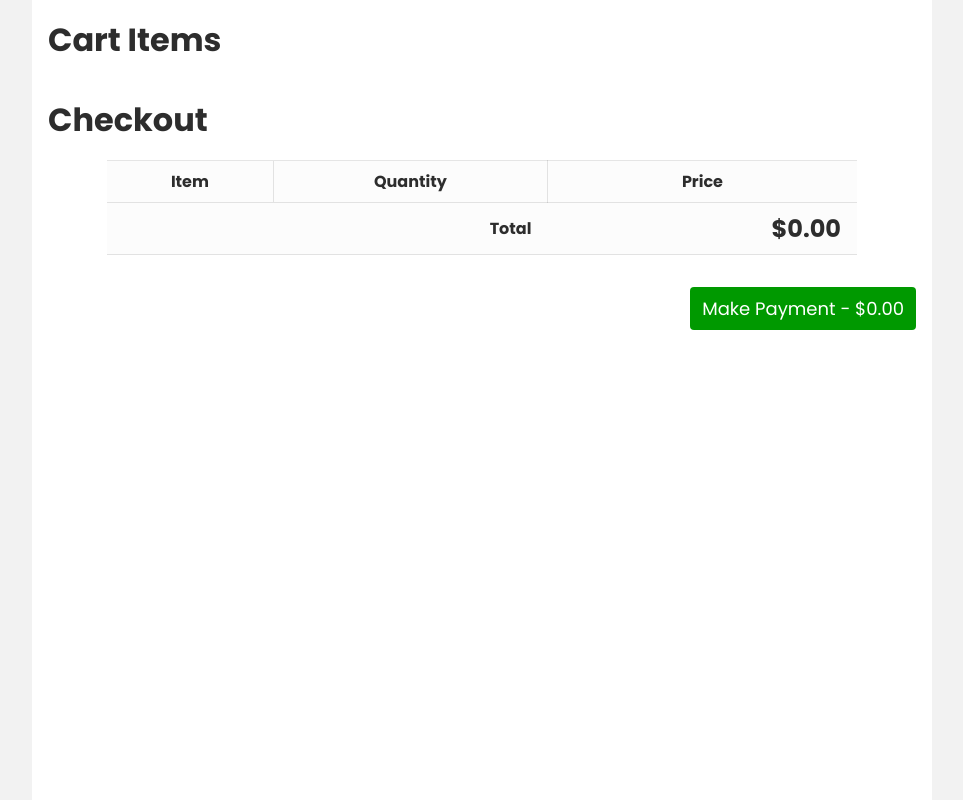
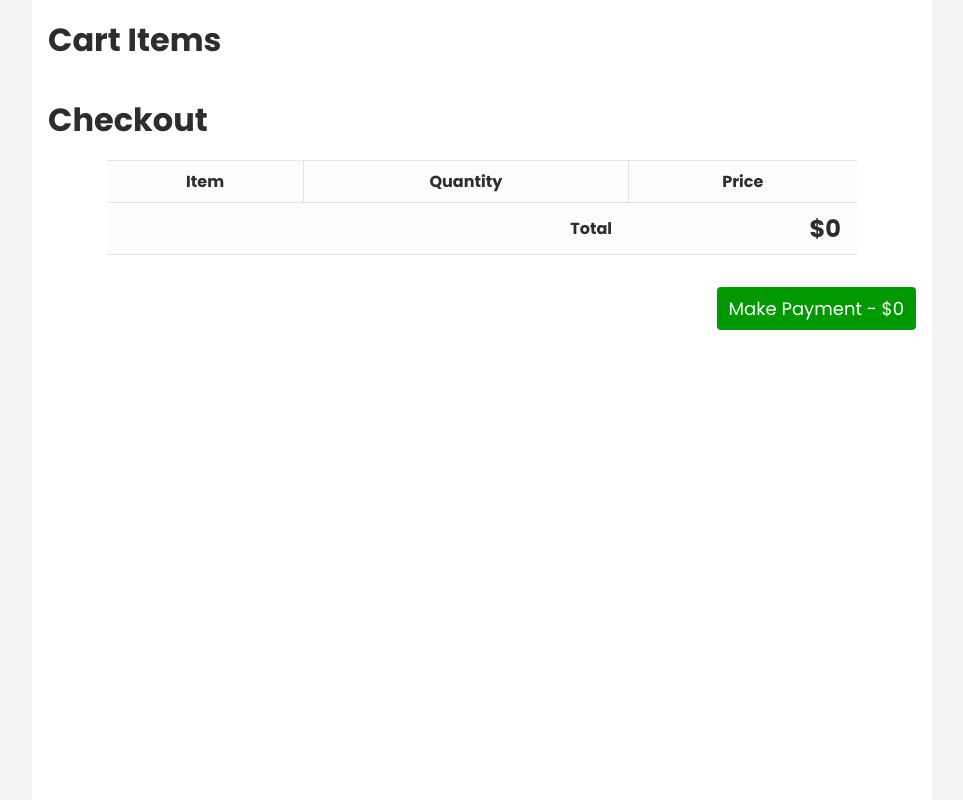
Before and after one commit to kartik-pant-23/e-cart, a React (Create React App) app: page /cart in a window 1280 px wide. Shown: the whole page, without its empty margins (158-1121 px from the left). Built offline with nearby package versions, Linux system fonts and the light colour scheme.

Commit message:
improved imports

```diff
--- a/src/App.js
+++ b/src/App.js
@@ -1,12 +1,11 @@
 import { useEffect } from "react";
 import { BrowserRouter, Routes, Route } from "react-router-dom";
-
+import { useDispatch } from "react-redux";
 import _map from "lodash/map";
 
 import Dashboard from "./screens/dashboard";
 import CheckoutCart from "./screens/cart";
 
-import { useDispatch } from "react-redux";
 import { addItems } from "./reducers/products";
 
 function App() {
@@ -19,7 +18,7 @@ function App() {
         dispatch(addItems(_map(data, (item) => ({ ...item, quantity: 0 }))))
       )
       .catch((err) => console.log(err));
-  }, []);
+  }, [dispatch]);
 
   return (
     <BrowserRouter>
--- a/src/components/ItemQuantityButton/ItemQuantityButton.js
+++ b/src/components/ItemQuantityButton/ItemQuantityButton.js
@@ -1,14 +1,14 @@
 import React from "react";
 import PropTypes from "prop-types";
+import { useDispatch } from "react-redux";
 
-import styles from "./ItemQuantityButton.module.css";
-
-import { useDispatch } from "react-redux";
 import {
   increaseItemQuantity,
   decreaseItemQuantity,
 } from "../../reducers/products";
 import { addItem, removeItem } from "../../reducers/cartItems";
+
+import styles from "./ItemQuantityButton.module.css";
 
 function ItemQuantityButton({ itemId, quantity }) {
   const dispatch = useDispatch();
--- a/src/components/itemCard/ItemCard.js
+++ b/src/components/itemCard/ItemCard.js
@@ -1,13 +1,12 @@
 import React from "react";
 import PropTypes from "prop-types";
-
-import styles from "./ItemCard.module.css";
+import { useDispatch } from "react-redux";
 
 import ItemQuantityButton from "../ItemQuantityButton";
 
-import { useDispatch } from "react-redux";
 import { removeItem as deleteItemFromCart } from "../../reducers/cartItems";
 import { decreaseItemQuantity } from "../../reducers/products";
+import styles from "./ItemCard.module.css";
 
 function ItemCard({ item, showRemoveButton = false }) {
   const dispatch = useDispatch();
--- a/src/index.js
+++ b/src/index.js
@@ -1,9 +1,9 @@
 import React from "react";
 import ReactDOM from "react-dom/client";
-import App from "./App";
+import { Provider } from "react-redux";
 
 import store from "./store";
-import { Provider } from "react-redux";
+import App from "./App";
 
 const root = ReactDOM.createRoot(document.getElementById("root"));
 root.render(
--- a/src/screens/cart/CheckoutCart.js
+++ b/src/screens/cart/CheckoutCart.js
@@ -1,13 +1,13 @@
 import React, { useMemo } from "react";
-
+import { useSelector } from "react-redux";
 import _map from "lodash/map";
 import _find from "lodash/find";
 import _sumBy from "lodash/sumBy";
+import _round from "lodash/round";
 
 import ItemCard from "../../components/itemCard";
 
 import styles from "./CheckoutCart.module.css";
-import { useSelector } from "react-redux";
 
 function CheckoutCart() {
   const cartItemIds = useSelector((state) => state.cartItems);
@@ -19,7 +19,11 @@ function CheckoutCart() {
   );
 
   let cartCost = useMemo(
-    () => _sumBy(cartItems, (item) => item.price * item.quantity).toFixed(2),
+    () =>
+      _round(
+        _sumBy(cartItems, (item) => item.price * item.quantity),
+        2
+      ),
     [cartItems]
   );
 
--- a/src/screens/dashboard/Dashboard.js
+++ b/src/screens/dashboard/Dashboard.js
@@ -1,5 +1,5 @@
 import React, { useEffect, useState } from "react";
-
+import { useSelector } from "react-redux";
 import _size from "lodash/size";
 import _map from "lodash/map";
 import _get from "lodash/get";
@@ -12,7 +12,6 @@ import ItemCard from "../../components/itemCard";
 import EmptyList from "./components/emptyList";
 
 import styles from "./Dashboard.module.css";
-import { useSelector } from "react-redux";
 
 function Dashboard() {
   const [items, setItems] = useState([]);
--- a/src/screens/dashboard/components/header/Header.js
+++ b/src/screens/dashboard/components/header/Header.js
@@ -1,10 +1,9 @@
 import React, { useState, useMemo } from "react";
 import { useNavigate } from "react-router-dom";
-
+import { useSelector } from "react-redux";
 import _size from "lodash/size";
 
 import styles from "./Header.module.css";
-import { useSelector } from "react-redux";
 
 function debounce(func, timeout = 300) {
   let timer;
```
